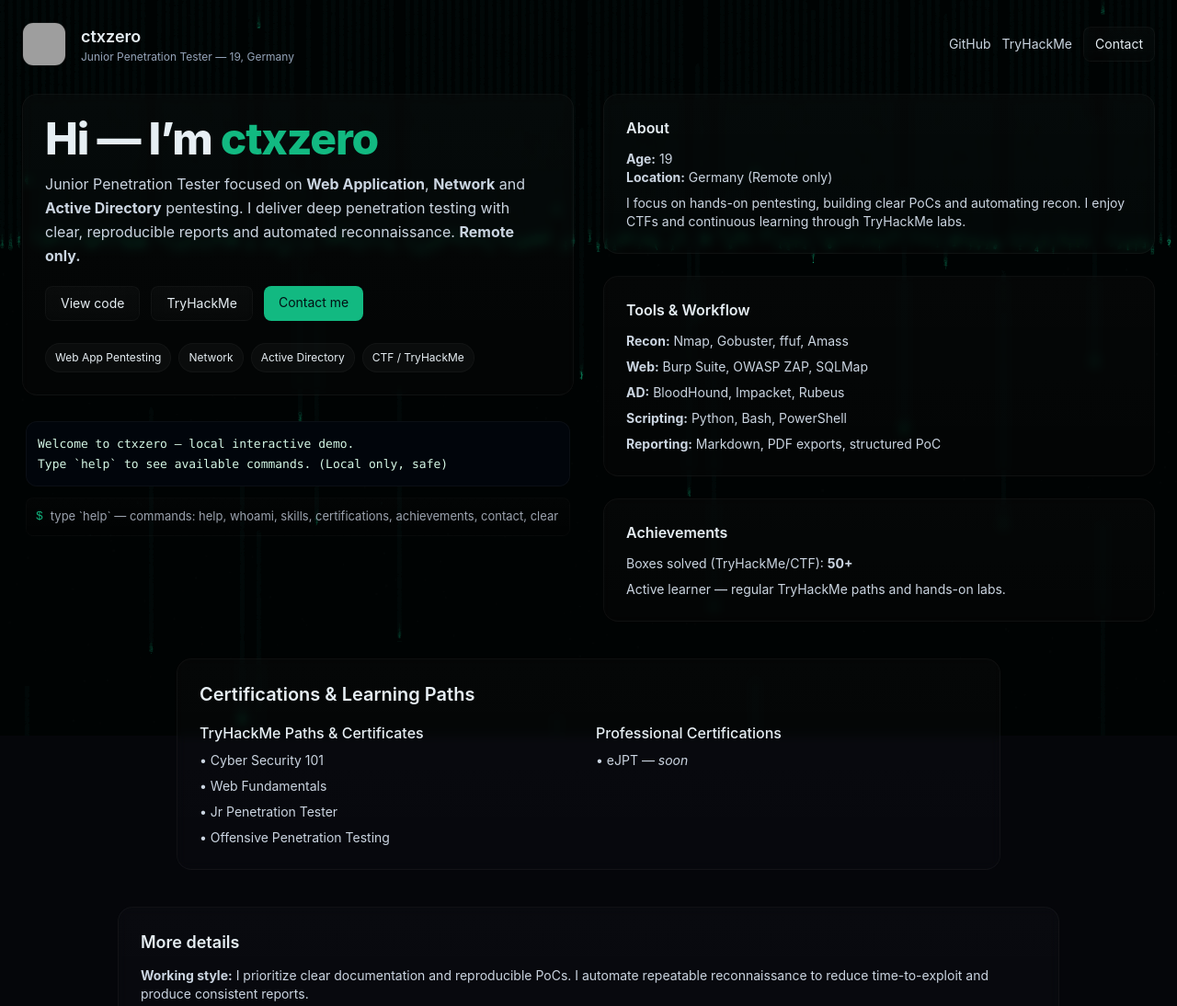
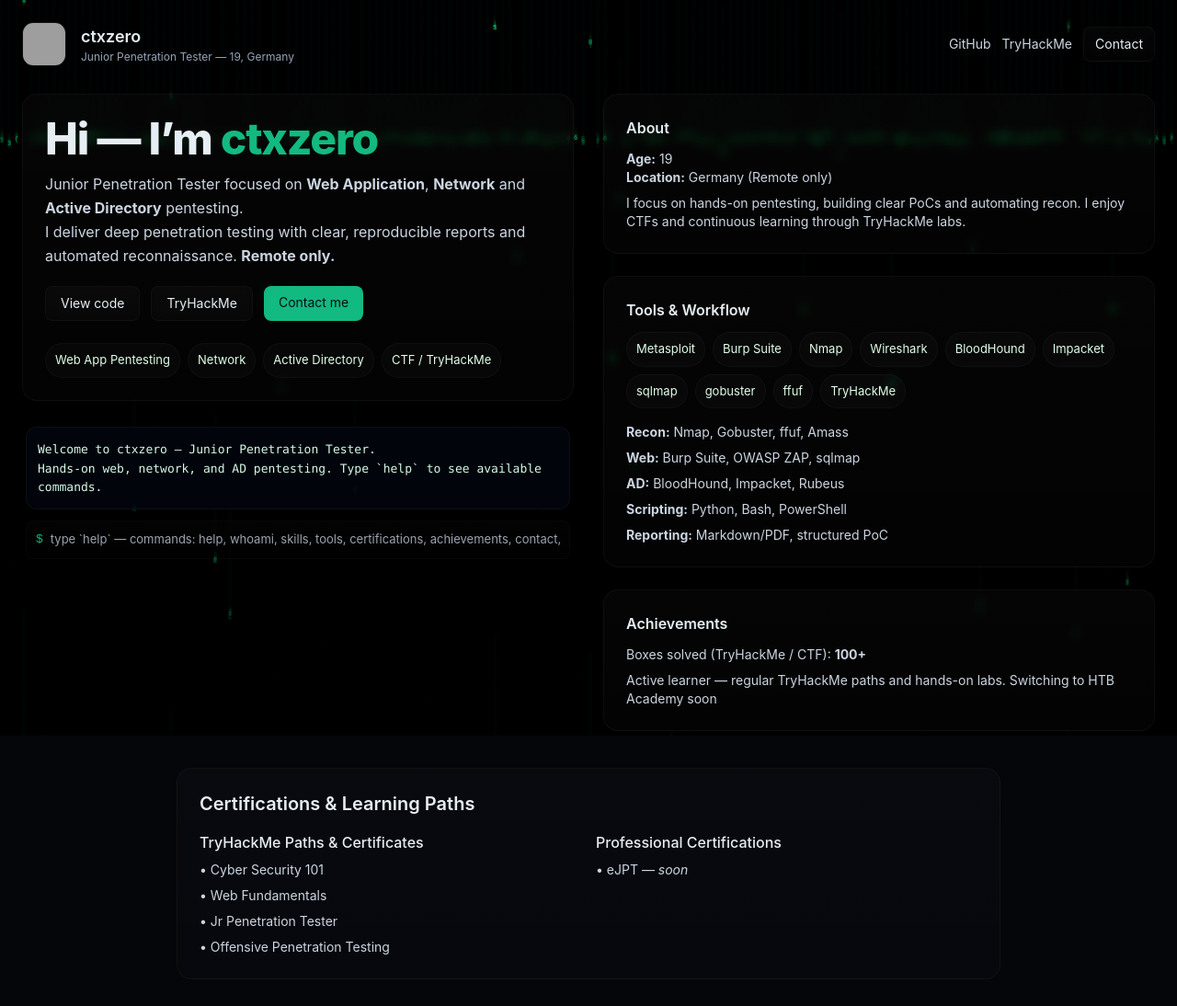
Before and after one commit to ctxzero/ctxzero.github.io, a plain HTML site: page index.html in a window 1280 px wide. Shown: the top 1094 px of the page at 92% size. Drawn offline with nearby package versions, Linux system fonts and the light colour scheme; grey boxes are pictures that could not be loaded.

Commit message:
Update index.html

```diff
--- a/index.html
+++ b/index.html
@@ -5,17 +5,14 @@
 <meta name="viewport" content="width=device-width,initial-scale=1" />
 <title>ctxzero — Junior Penetration Tester</title>
 
-  <!-- Tailwind CDN for quick styling -->
 <script src="https://cdn.tailwindcss.com"></script>
 
 <style>
 :root{
   --accent: #12b981;
-      --muted-bg: rgba(255,255,255,0.02);
 }
-    html,body { height:100%; }
+html,body { height:100%; margin:0; }
 body{
-      margin:0;
   font-family: Inter, ui-sans-serif, system-ui, -apple-system, "Segoe UI", Roboto, "Helvetica Neue", Arial;
   -webkit-font-smoothing:antialiased;
   -moz-osx-font-smoothing:grayscale;
@@ -23,10 +20,7 @@
   color: #e6eef3;
 }
 
-    /* background canvas behind content */
 #bg-canvas{ position: fixed; inset:0; z-index:0; }
-
-    /* stacked content above canvas */
 #app{ position: relative; z-index:10; min-height:100vh; }
 
 .glass{
@@ -34,13 +28,10 @@
   border: 1px solid rgba(255,255,255,0.04);
   backdrop-filter: blur(6px) saturate(120%);
 }
-
-    /* nicer rounded profile */
 .profile-img { width:48px; height:48px; border-radius:12px; object-fit:cover; border:1px solid rgba(255,255,255,0.06); }
 
-    /* terminal/console */
 #terminal {
-      background: rgba(2,6,12,0.92); /* more visible but still glassy */
+  background: rgba(2,6,12,0.92);
   border-radius: 12px;
   padding: 12px;
   font-family: ui-monospace, SFMono-Regular, Menlo, Monaco, "Roboto Mono", monospace;
@@ -71,15 +62,13 @@
   width: 100%;
 }
 
-    /* simple badges */
-    .badge { display:inline-block; padding:6px 10px; border-radius:999px; background:rgba(255,255,255,0.03); font-size:12px; border:1px solid rgba(255,255,255,0.03); }
-
-    /* hover effects */
+.badge { display:inline-flex; gap:8px; align-items:center; padding:8px 10px; border-radius:999px; background:rgba(255,255,255,0.02); font-size:13px; border:1px solid rgba(255,255,255,0.03); color: #dfffe8; transition: transform .18s ease, background .18s ease; text-decoration:none; }
+.badge:hover { transform: translateY(-4px); background: rgba(255,255,255,0.035); box-shadow: 0 10px 30px rgba(0,0,0,0.5); }
+.badge svg { width:18px; height:18px; flex-shrink:0; opacity:0.95; }
+.badges-wrap { display:flex; flex-wrap:wrap; gap:8px; margin-top:8px; }
 .card { transition: transform .28s ease, box-shadow .28s ease; }
 .card:hover { transform: translateY(-8px); box-shadow: 0 30px 60px rgba(2,6,23,0.6); }
 .btn-ghost:hover { transform: translateY(-3px); box-shadow: 0 10px 30px rgba(0,0,0,0.4); }
-
-    /* tiny cursor animation for input prompt */
 .typing-cursor::after{
   content:'';
   display:inline-block;
@@ -91,32 +80,24 @@
   vertical-align:middle;
 }
 @keyframes blink{50%{opacity:0}}
-
-    /* responsive */
 @media (max-width: 900px){
   .hero-grid { grid-template-columns: 1fr; gap:1rem; }
   #terminal { max-height: 300px; }
 }
-
-    /* content spacing for larger scrolling feel */
 main { padding-top: 6px; padding-bottom: 80px; }
 </style>
 </head>
 <body>
 <canvas id="bg-canvas" aria-hidden="true"></canvas>
-
 <div id="app" class="min-h-screen flex flex-col">
-    <!-- NAV -->
 <header class="max-w-7xl mx-auto w-full px-6 py-6 flex items-center justify-between">
   <div class="flex items-center gap-4">
-        <!-- PROFILE IMAGE (your URL) -->
     <img class="profile-img" src="https://i.pinimg.com/originals/5f/f7/67/5ff767305fd93b8ea48632b217b53827.jpg" alt="ctxzero profile" />
     <div>
       <div class="text-lg font-semibold">ctxzero</div>
       <div class="text-xs text-slate-400">Junior Penetration Tester — 19, Germany</div>
     </div>
   </div>
-
   <nav class="flex items-center gap-3">
     <a class="text-sm text-slate-300 hover:text-white" href="https://github.com/ctxzero" target="_blank">GitHub</a>
     <a class="text-sm text-slate-300 hover:text-white" href="https://tryhackme.com/p/ctxzero" target="_blank">TryHackMe</a>
@@ -124,7 +105,6 @@
   </nav>
 </header>
 
-    <!-- HERO + CONTENT -->
 <main class="max-w-7xl mx-auto px-6 w-full">
 <section class="grid hero-grid lg:grid-cols-2 gap-8 items-start">
 <div class="space-y-6">
@@ -133,16 +113,14 @@
       Hi — I’m <span style="color:var(--accent)">ctxzero</span>
     </h1>
     <p class="mt-3 text-slate-300 max-w-xl leading-relaxed">
-              Junior Penetration Tester focused on <strong>Web Application</strong>, <strong>Network</strong> and <strong>Active Directory</strong> pentesting.
+      Junior Penetration Tester focused on <strong>Web Application</strong>, <strong>Network</strong> and <strong>Active Directory</strong> pentesting.<br>
       I deliver deep penetration testing with clear, reproducible reports and automated reconnaissance. <strong>Remote only.</strong>
     </p>
-
     <div class="mt-5 flex flex-wrap gap-3">
       <a href="https://github.com/ctxzero" target="_blank" class="px-4 py-2 rounded-lg text-sm glass">View code</a>
       <a href="https://tryhackme.com/p/ctxzero" target="_blank" class="px-4 py-2 rounded-lg text-sm glass">TryHackMe</a>
       <a href="mailto:ZeroExploit.business@proton.me" class="px-4 py-2 rounded-lg text-sm" style="background:var(--accent); color:#021013">Contact me</a>
     </div>
-
     <div class="mt-6 flex flex-wrap gap-2">
       <span class="badge">Web App Pentesting</span>
       <span class="badge">Network</span>
@@ -151,20 +129,15 @@
     </div>
   </div>
 
-          <!-- Terminal: interactive, more visible -->
   <div class="p-1 rounded-2xl">
-            <div id="terminal" aria-live="polite" role="status" class="rounded-lg">
-              <!-- JS populates content -->
-            </div>
-
+    <div id="terminal" aria-live="polite" role="status" class="rounded-lg"></div>
     <div class="term-input mt-3" aria-hidden="false">
       <div style="color:var(--accent); font-family:ui-monospace,monospace; font-size:13px;">$</div>
-              <input id="term-input" placeholder="type `help` — commands: help, whoami, skills, certifications, achievements, contact, clear" autocomplete="off" />
+      <input id="term-input" placeholder="type `help` — commands: help, whoami, skills, tools, certifications, achievements, contact, clear" autocomplete="off" />
     </div>
   </div>
 </div>
 
-        <!-- RIGHT COLUMN: DETAILS (replaced projects) -->
 <aside class="space-y-6">
 <div class="p-6 rounded-2xl glass card">
   <h4 class="font-semibold">About</h4>
@@ -177,26 +150,38 @@
 
 <div class="p-6 rounded-2xl glass card">
   <h4 class="font-semibold">Tools & Workflow</h4>
-            <ul class="mt-3 text-sm text-slate-300 space-y-2">
+  <div class="badges-wrap mt-3">
+    <!-- example: Metasploit badge -->
+    <a class="badge" href="https://www.metasploit.com/" target="_blank">Metasploit</a>
+    <a class="badge" href="https://portswigger.net/burp" target="_blank">Burp Suite</a>
+    <a class="badge" href="https://nmap.org/" target="_blank">Nmap</a>
+    <a class="badge" href="https://www.wireshark.org/" target="_blank">Wireshark</a>
+    <a class="badge" href="https://github.com/BloodHoundAD/BloodHound" target="_blank">BloodHound</a>
+    <a class="badge" href="https://github.com/SecureAuthCorp/impacket" target="_blank">Impacket</a>
+    <a class="badge" href="https://github.com/sqlmapproject/sqlmap" target="_blank">sqlmap</a>
+    <a class="badge" href="https://github.com/OJ/gobuster" target="_blank">gobuster</a>
+    <a class="badge" href="https://github.com/ffuf/ffuf" target="_blank">ffuf</a>
+    <a class="badge" href="https://tryhackme.com/" target="_blank">TryHackMe</a>
+  </div>
+  <ul class="mt-4 text-sm text-slate-300 space-y-2">
     <li><strong>Recon:</strong> Nmap, Gobuster, ffuf, Amass</li>
-              <li><strong>Web:</strong> Burp Suite, OWASP ZAP, SQLMap</li>
+    <li><strong>Web:</strong> Burp Suite, OWASP ZAP, sqlmap</li>
     <li><strong>AD:</strong> BloodHound, Impacket, Rubeus</li>
     <li><strong>Scripting:</strong> Python, Bash, PowerShell</li>
-              <li><strong>Reporting:</strong> Markdown, PDF exports, structured PoC</li>
+    <li><strong>Reporting:</strong> Markdown/PDF, structured PoC</li>
   </ul>
 </div>
 
 <div class="p-6 rounded-2xl glass card">
   <h4 class="font-semibold">Achievements</h4>
   <div class="mt-3 text-sm text-slate-300 space-y-2">
-              <p>Boxes solved (TryHackMe/CTF): <strong>50+</strong></p>
-              <p>Active learner — regular TryHackMe paths and hands-on labs.</p>
+    <p>Boxes solved (TryHackMe / CTF): <strong>100+</strong></p>
+    <p>Active learner — regular TryHackMe paths and hands-on labs. Switching to HTB Academy soon</p>
   </div>
 </div>
 </aside>
 </section>
 
-      <!-- Certifications section -->
 <section class="mt-10 max-w-4xl mx-auto">
   <div class="p-6 rounded-2xl glass">
     <h3 class="text-xl font-semibold">Certifications & Learning Paths</h3>
@@ -220,14 +205,24 @@
   </div>
 </section>
 
-      <!-- more content to avoid empty feeling -->
 <section class="mt-10 max-w-5xl mx-auto">
-        <div class="p-6 rounded-2xl glass">
+  <div class="p-6 rounded-2xl glass card">
     <h3 class="text-lg font-semibold">More details</h3>
     <div class="mt-3 text-sm text-slate-300 space-y-3">
       <p><strong>Working style:</strong> I prioritize clear documentation and reproducible PoCs. I automate repeatable reconnaissance to reduce time-to-exploit and produce consistent reports.</p>
-            <p><strong>What I'm looking for:</strong> Junior / entry pentest roles where I can learn from senior testers, contribute to real engagements, and grow in offensive security.</p>
+      <p><strong>What I'm looking for:</strong> Junior / entry pentest roles where I can learn from senior testers, contribute to real engagements and grow in offensive security.</p>
       <p><strong>Contact:</strong> Email — <a class="underline" href="mailto:ZeroExploit.business@proton.me">ZeroExploit.business@proton.me</a></p>
+    </div>
+  </div>
+</section>
+
+<section class="mt-10 max-w-5xl mx-auto">
+  <div class="p-6 rounded-2xl glass card">
+    <h3 class="text-lg font-semibold">Motivation & Continuous Learning</h3>
+    <div class="mt-3 text-sm text-slate-300 space-y-3">
+      <p>I am constantly motivated to improve my skills and deepen my penetration testing knowledge. I embrace hands-on challenges, actively practice on platforms like TryHackMe and soon HTB Academy, and aim to gain real-world experience.</p>
+      <p>Continuous improvement, curiosity, and persistence define my working style. I thrive on learning from every engagement, automating processes efficiently, and delivering actionable insights through structured reports and PoCs.</p>
+      <p>My goal is to evolve as a competent security professional while contributing meaningfully to any team I join.</p>
     </div>
   </div>
 </section>
@@ -238,85 +233,63 @@
 </main>
 </div>
 
-  <!-- Background animation script: denser & much slower -->
 <script>
-    // set year
 document.getElementById('year').textContent = new Date().getFullYear();
 
+// MATRIX HACKER BACKGROUND
 const canvas = document.getElementById('bg-canvas');
 const ctx = canvas.getContext('2d');
-    let W, H, cols, size, drops;
-
-    function resize() {
+let W,H,cols,size,drops;
+function resizeCanvas(){
   W = canvas.width = window.innerWidth;
   H = canvas.height = window.innerHeight;
-      // smaller size -> more columns -> denser
-      size = Math.max(8, Math.floor(W / 140)); // tuned: denser
-      cols = Math.floor(W / size);
-      drops = new Array(cols).fill(0).map(() => Math.random() * H);
+  size = Math.max(8,Math.floor(W/160));
+  cols = Math.floor(W/size);
+  drops = Array(cols).fill(0).map(()=>Math.random()*H);
 }
-    window.addEventListener('resize', resize);
-    resize();
-
-    const glyphs = ('0123456789abcdef@#%*+-=:.<>[](){}\\/|_^').split('');
-
-    function draw() {
-      // subtle fade (alpha controls trail length)
-      ctx.fillStyle = 'rgba(5,6,10,0.18)'; // slightly stronger fade
-      ctx.fillRect(0, 0, W, H);
-
-      ctx.font = `${Math.floor(size * 0.95)}px ui-monospace, Menlo, Monaco, "Roboto Mono", monospace`;
-
-      // draw columns
-      for (let i = 0; i < cols; i++) {
-        const x = i * size;
-        let y = drops[i] * size;
-        const glyph = glyphs[Math.floor(Math.random() * glyphs.length)];
-        // occasional brighter heads for depth
-        const bright = (Math.random() > 0.92);
-        ctx.fillStyle = bright ? 'rgba(18,185,129,0.85)' : 'rgba(18,185,129,0.20)';
-        ctx.fillText(glyph, x, y);
-        // much slower fall: tiny increments
-        drops[i] = drops[i] + 0.06 + Math.random() * 0.08; // slow
-        if (drops[i] * size > H + 20) {
-          drops[i] = Math.random() * 0.02;
+window.addEventListener('resize',resizeCanvas);
+resizeCanvas();
+const glyphs='0123456789ABCDEF@#$%&*+=<>[]{}()\\/|_^'.split('');
+function draw(){
+  ctx.fillStyle='rgba(0,0,0,0.15)';
+  ctx.fillRect(0,0,W,H);
+  ctx.font=`${Math.floor(size*0.9)}px monospace`;
+  for(let i=0;i<cols;i++){
+    const x=i*size;
+    const y=drops[i]*size;
+    const glyph=glyphs[Math.floor(Math.random()*glyphs.length)];
+    const bright=Math.random()>0.92;
+    ctx.fillStyle=bright?'rgba(0,255,140,0.88)':'rgba(0,255,140,0.18)';
+    ctx.fillText(glyph,x,y);
+    drops[i]=drops[i]+0.04+Math.random()*0.05;
+    if(drops[i]*size>H+20) drops[i]=Math.random()*0.01;
   }
+  for(let s=0;s<2;s++){
+    ctx.fillStyle='rgba(0,255,140,0.01)';
+    ctx.fillRect(Math.random()*W,Math.random()*H,1+Math.random()*2,1+Math.random()*2);
   }
-
-      // faint particles for depth (very low opacity)
-      for (let s = 0; s < 2; s++) {
-        ctx.fillStyle = 'rgba(255,255,255,0.012)';
-        ctx.fillRect(Math.random() * W, Math.random() * H, 1 + Math.random() * 2, 1 + Math.random() * 2);
-      }
-
   requestAnimationFrame(draw);
 }
 requestAnimationFrame(draw);
-  </script>
 
-  <!-- Terminal interaction script (commands updated) -->
-  <script>
-    const terminal = document.getElementById('terminal');
-    const input = document.getElementById('term-input');
+// TERMINAL
+const terminal=document.getElementById('terminal');
+const input=document.getElementById('term-input');
+const intro=[
+  'Welcome to ctxzero — Junior Penetration Tester.',
+  'Hands-on web, network, and AD pentesting. Type `help` to see available commands.'
+];
+function writeLine(text,cls='term-line'){
+  const div=document.createElement('div');
+  div.className=cls;
+  div.textContent=text;
+  terminal.appendChild(div);
+  terminal.scrollTop=terminal.scrollHeight;
+}
+intro.forEach(l=>writeLine(l));
 
-    // initial welcome
-    const intro = [
-      'Welcome to ctxzero — local interactive demo.',
-      'Type `help` to see available commands. (Local only, safe)'
-    ];
-
-    function writeLine(text, cls='term-line') {
-      const div = document.createElement('div');
-      div.className = cls;
-      div.textContent = text;
-      terminal.appendChild(div);
-      terminal.scrollTop = terminal.scrollHeight;
-    }
-
-    intro.forEach(l => writeLine(l));
-
-    const responses = {
-      help: [
+const responses={
+help:[
   'Commands:',
   '• whoami        : show identity summary',
   '• skills        : list core skills',
@@ -326,75 +299,46 @@
   '• contact       : contact information',
   '• clear         : clear terminal'
 ],
-      whoami: [
+whoami:[
   'ctxzero — Junior Penetration Tester',
   '19 y/o, Germany (Remote only)',
   'Focus: Web Application, Network, Active Directory'
 ],
-      skills: [
+skills:[
   'Web App: Burp Suite, OWASP testing, Manual SQLi/XSS PoC',
   'Network: Nmap, SMB, Pivoting, Port/Service enumeration',
-        'Active Directory: BloodHound, Kerberoast, AS-REP roasting',
+  'AD: BloodHound, Impacket, Rubeus, Domain recon',
   'Scripting: Python, Bash, PowerShell'
 ],
-      tools: [
-        'Recon: Nmap, Gobuster, ffuf, Amass',
-        'Exploitation: Burp Suite, Impacket, Metasploit (as needed)',
-        'AD Tools: BloodHound, Rubeus, Kekeo',
-        'Reporting: Markdown -> PDF, structured PoC'
+tools:[
+  'Metasploit, Burp Suite, Nmap, Wireshark, BloodHound, Impacket, sqlmap, gobuster, ffuf, TryHackMe'
 ],
-      certifications: [
-        'TryHackMe paths:',
-        '- Cyber Security 101',
-        '- Web Fundamentals',
-        '- Jr Penetration Tester',
-        '- Offensive Penetration Testing',
-        '',
-        'Professional:',
-        '- eJPT — soon'
+certifications:[
+  'TryHackMe Paths: Cyber Security 101, Web Fundamentals, Jr Penetration Tester, Offensive Penetration Testing',
+  'Professional: eJPT — soon'
 ],
-      achievements: [
-        'Boxes solved (TryHackMe / CTF): 50+',
-        'Active learner — focused on hands-on labs'
+achievements:[
+  'Boxes solved (TryHackMe/CTF): 100+',
+  'Active learner — regular TryHackMe paths and hands-on labs. Switching to HTB Academy soon'
 ],
-      contact: [
+contact:[
   'Email: ZeroExploit.business@proton.me',
-        'Discord: ctxzero',
-        'GitHub: https://github.com/ctxzero'
+  'GitHub: https://github.com/ctxzero',
+  'TryHackMe: https://tryhackme.com/p/ctxzero'
 ]
 };
 
-    function handleCommand(raw) {
-      const cmd = raw.trim().toLowerCase();
-      if (!cmd) return;
-      writeLine('$ ' + raw, 'term-line');
-      if (cmd === 'clear') {
-        terminal.innerHTML = '';
-        return;
-      }
-      if (responses[cmd]) {
-        responses[cmd].forEach(line => writeLine(line));
-      } else {
-        writeLine(`Unknown command: ${cmd}`);
-        writeLine(`Type 'help' to see available commands.`);
-      }
-    }
-
-    // submit on Enter
-    input.addEventListener('keydown', (e) => {
-      if (e.key === 'Enter') {
-        handleCommand(input.value);
-        input.value = '';
-      } else if (e.key === 'c' && (e.ctrlKey || e.metaKey)) {
-        writeLine('^C');
-        input.value = '';
+input.addEventListener('keydown',e=>{
+  if(e.key==='Enter'){
+    const cmd=input.value.trim().toLowerCase();
+    if(cmd==='') return;
+    writeLine('$ '+cmd);
+    if(cmd==='clear'){ terminal.innerHTML=''; return; }
+    const resp=responses[cmd]||[`Command not found: ${cmd}`];
+    resp.forEach(r=>writeLine(r));
+    input.value='';
   }
 });
-
-    // focus input on click anywhere in terminal area (UX)
-    terminal.addEventListener('click', () => input.focus());
-    input.focus();
 </script>
-
 </body>
 </html>
```
Lines whose indentation alone changed are shown as unchanged.
